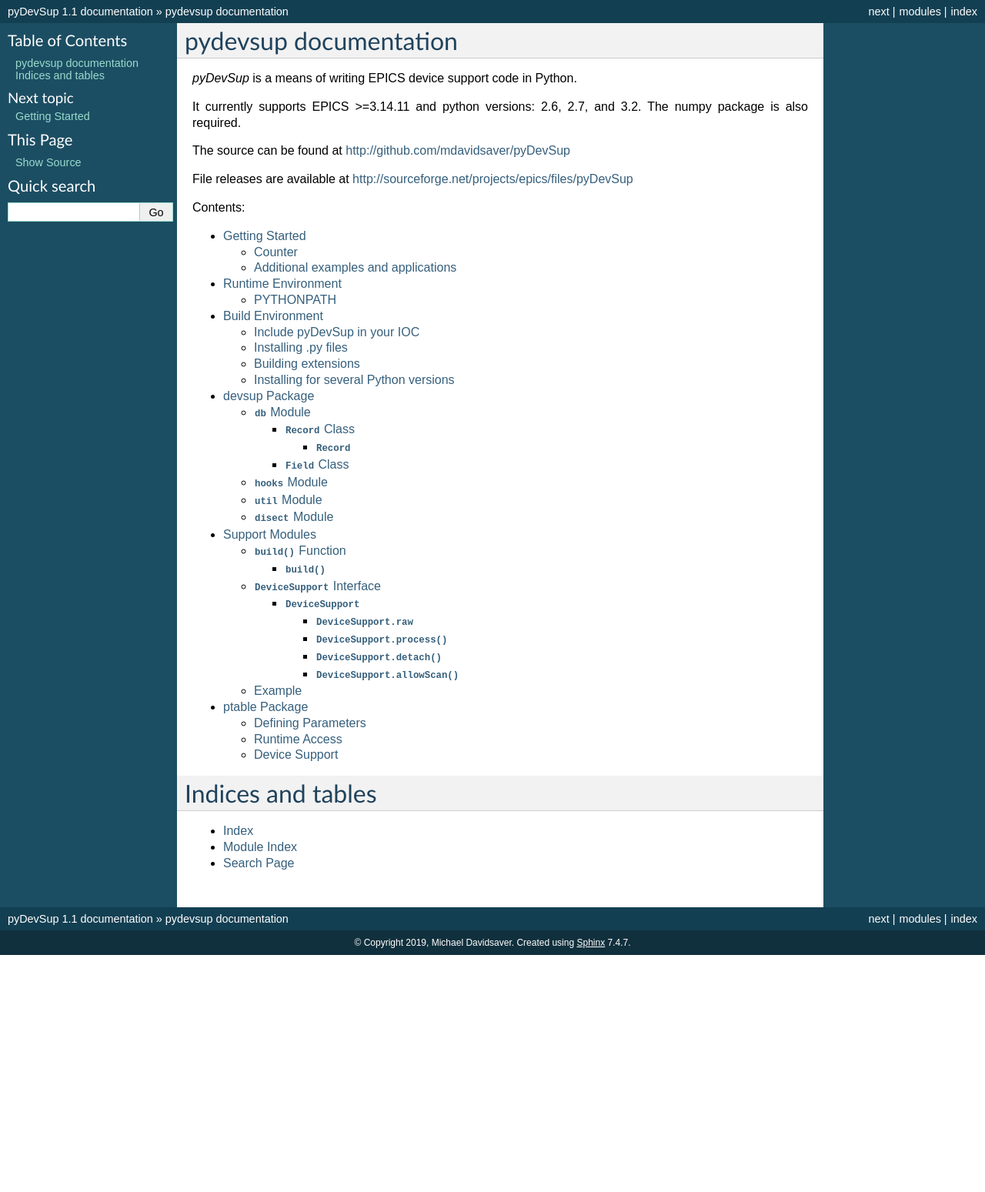
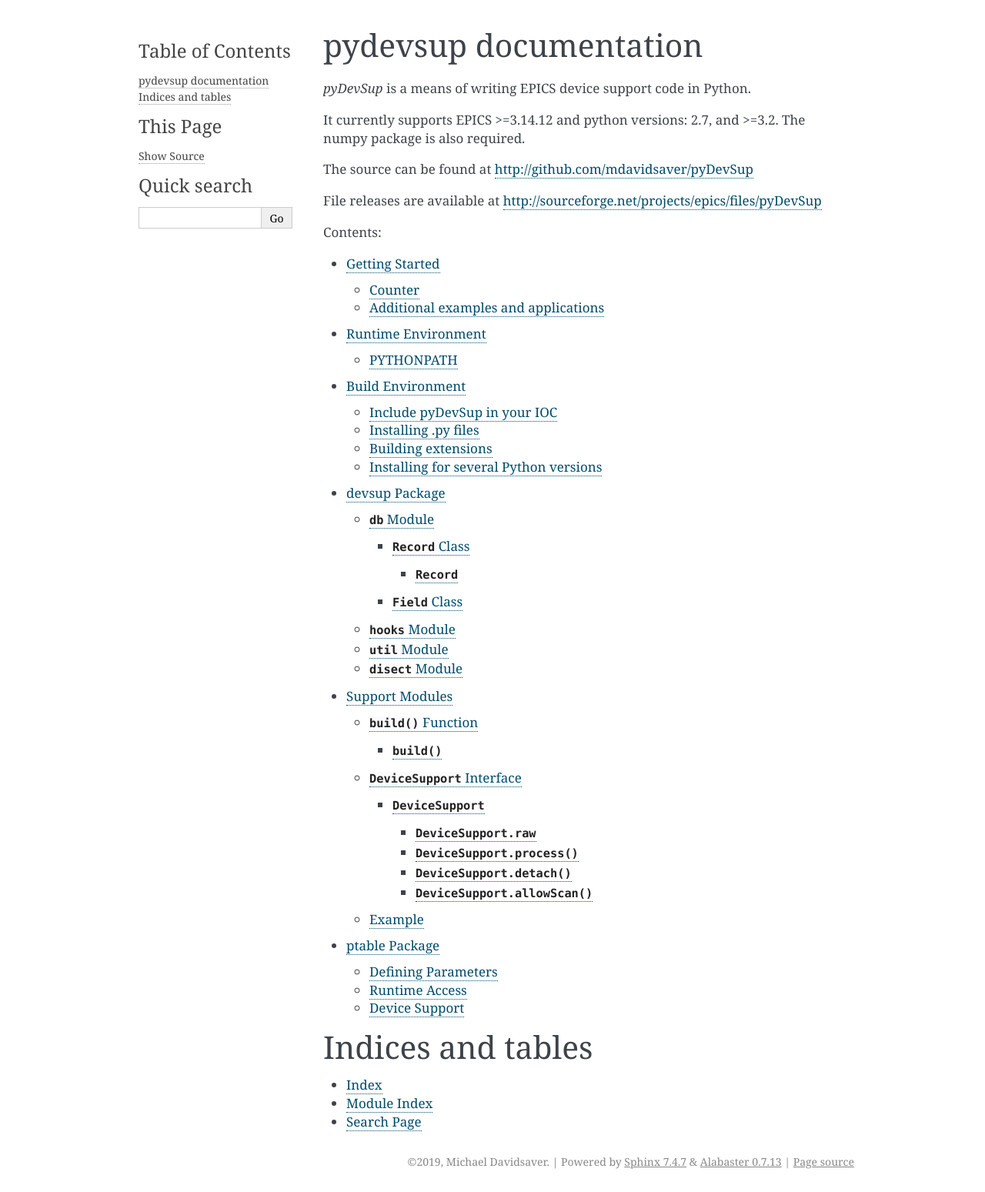
Before and after one commit to mdavidsaver/pyDevSup, a Sphinx documentation site: the page built from documentation/index.rst, in a window 1280 px wide. Shown: the whole page at 77% size. Built offline with Sphinx 7.4.7, drawn with Linux system fonts in a browser that asks for light colours; before the commit the page ends 1241 px from its top, so only the background shows below that.

Commit message:
update sphinx docs

```diff
--- a/documentation/conf.py
+++ b/documentation/conf.py
@@ -91,7 +91,7 @@
 
 # The theme to use for HTML and HTML Help pages.  See the documentation for
 # a list of builtin themes.
-html_theme = 'default'
+html_theme = 'alabaster'
 
 # Theme options are theme-specific and customize the look and feel of a theme
 # further.  For a list of options available for each theme, see the
@@ -248,7 +248,7 @@
 epub_title = u'pyDevSup'
 epub_author = u'Michael Davidsaver'
 epub_publisher = u'Michael Davidsaver'
-epub_copyright = u'2013, Michael Davidsaver'
+epub_copyright = u'2019, Michael Davidsaver'
 
 # The language of the text. It defaults to the language option
 # or en if the language is not set.
--- a/documentation/index.rst
+++ b/documentation/index.rst
@@ -8,7 +8,7 @@
 
 *pyDevSup* is a means of writing EPICS device support code in Python.
 
-It currently supports EPICS >=3.14.11 and python versions: 2.6, 2.7, and 3.2.
+It currently supports EPICS >=3.14.12 and python versions: 2.7, and >=3.2.
 The numpy package is also required.
 
 The source can be found at http://github.com/mdavidsaver/pyDevSup
```
Also changed, not shown: 3 other files.
